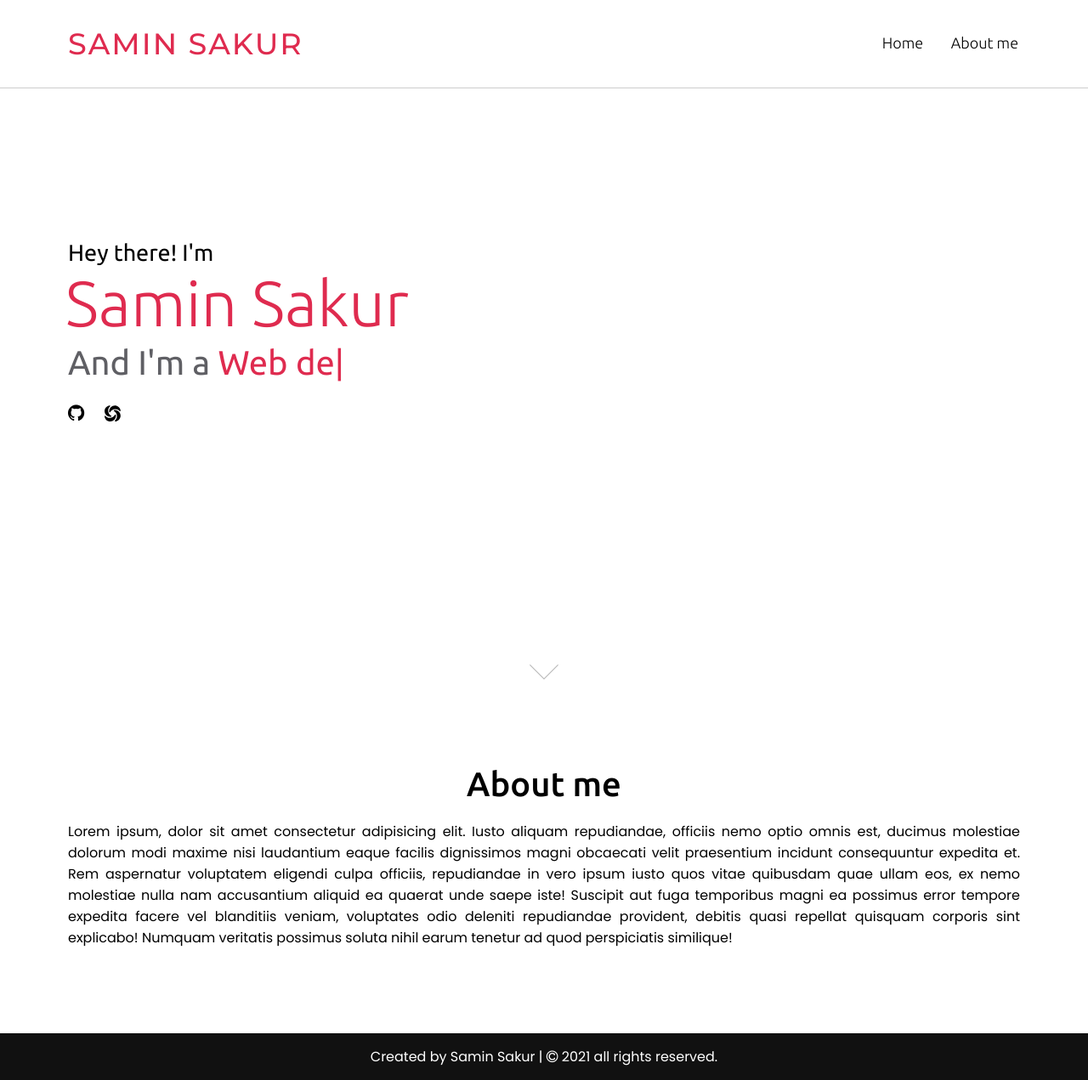
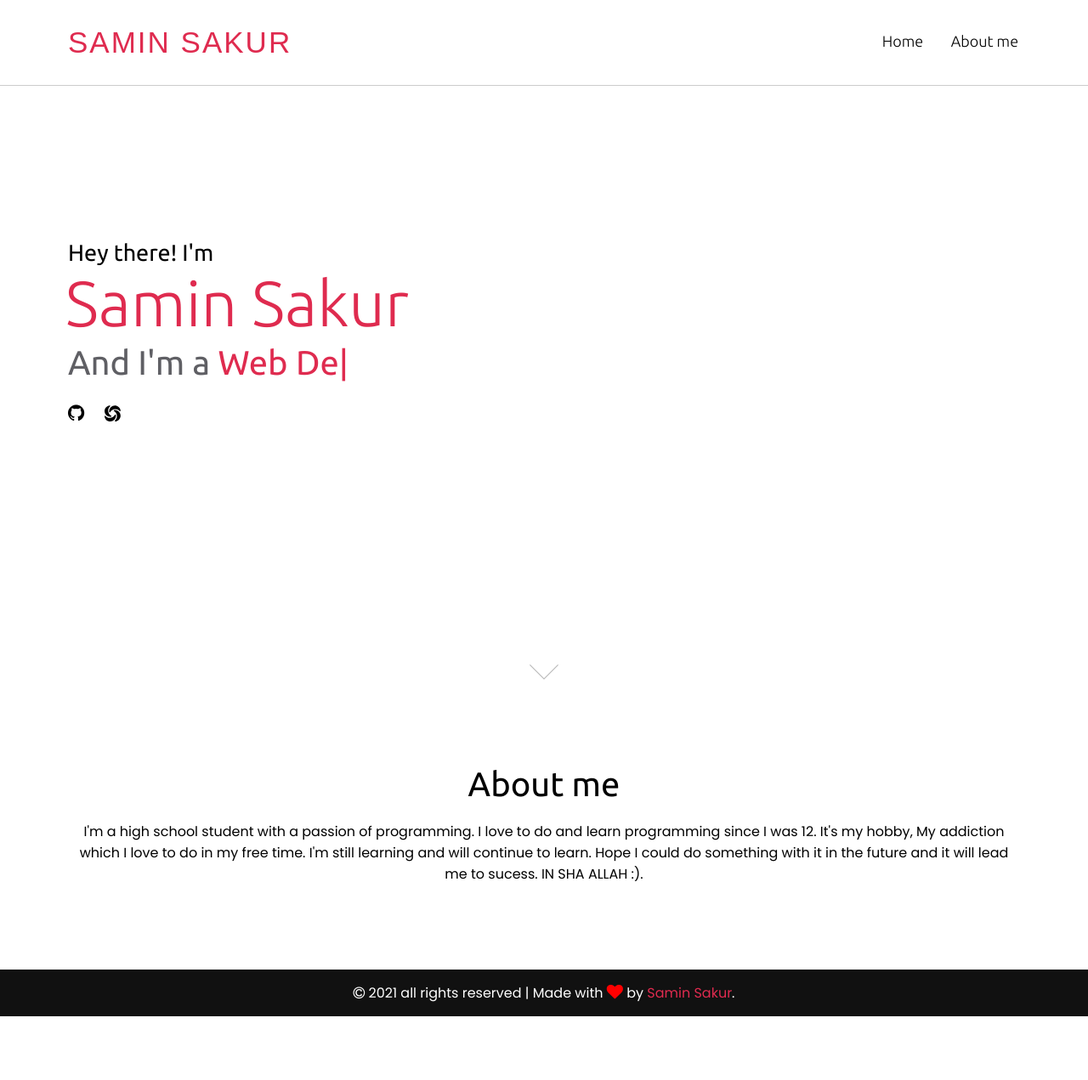
Before and after one commit to saminsakur/saminsakur.github.io, a PHP site: page / in a window 1280 px wide. Shown: the whole page at 85% size. After the commit the page ends 1196 px from the top, so only its background shows below. Run offline with PHP 8.4, Linux system fonts and the light colour scheme.

Commit message:
🚀 Updated about section text

```diff
--- a/index.html
+++ b/index.html
@@ -16,7 +16,7 @@
     <script src="https://cdn.jsdelivr.net/npm/typed.js@2.0.12"></script>
     <link rel="stylesheet"
         href="https://cdnjs.cloudflare.com/ajax/libs/OwlCarousel2/2.3.4/assets/owl.carousel.min.css" />
-    <title>Samin Sakur</title>
+    <title>Portfolio - Samin Sakur</title>
 </head>
 
 <body>
@@ -72,25 +72,18 @@
             <h2 class="title">About me</h2>
             <div class="about-content">
                 <p>
-                    Lorem ipsum, dolor sit amet consectetur adipisicing elit. Iusto
-                    aliquam repudiandae, officiis nemo optio omnis est, ducimus
-                    molestiae dolorum modi maxime nisi laudantium eaque facilis
-                    dignissimos magni obcaecati velit praesentium incidunt consequuntur
-                    expedita et. Rem aspernatur voluptatem eligendi culpa officiis,
-                    repudiandae in vero ipsum iusto quos vitae quibusdam quae ullam eos,
-                    ex nemo molestiae nulla nam accusantium aliquid ea quaerat unde
-                    saepe iste! Suscipit aut fuga temporibus magni ea possimus error
-                    tempore expedita facere vel blanditiis veniam, voluptates odio
-                    deleniti repudiandae provident, debitis quasi repellat quisquam
-                    corporis sint explicabo! Numquam veritatis possimus soluta nihil
-                    earum tenetur ad quod perspiciatis similique!
+                    I'm a high school student with a passion of programming. I love to do and learn programming since I
+                    was 12. It's my hobby, My addiction which I love to do in my free time. I'm still learning and will
+                    continue to learn. Hope I could do something with it in the future and it will lead me to sucess. IN
+                    SHA ALLAH :).
                 </p>
             </div>
         </div>
     </section>
     <!-- Footer section start -->
     <footer>
-        Created by Samin Sakur | <span class="fa fa-copyright"></span> 2021 all rights reserved.
+        <i class="fa fa-copyright"></i> 2021 all rights reserved | Made with <i class="fa fa-heart"></i> by <a
+            href="https://saminsakur.github.io" style="text-decoration: none; color: #df2b4f;">Samin Sakur</a>.
     </footer>
     <script src="./js/script.js"></script>
 </body>
--- a/js/script.js
+++ b/js/script.js
@@ -23,7 +23,7 @@ $(document).ready(function() {
 
     // typing Animation script
     var typed = new Typed(".typing", {
-        strings: ["Student", "Programmer", "Web developer"],
+        strings: ["Student", "Programmer", "Web Developer"],
         typeSpeed: 90,
         backSpeed: 100,
         loop: true
--- a/style.css
+++ b/style.css
@@ -1,9 +1,12 @@
-@import url("https://fonts.googleapis.com/css2?family=Montserrat:wght@500;600;700&family=Poppins:wght@400;500;600;700&family=Ubuntu:wght@400;500;700&display=swap");
-@import url("https://fonts.googleapis.com/css2?family=Ubuntu:wght@300&display=swap");
-* {
+@import url("https://fonts.googleapis.com/css2?family=Poppins:wght@100;200;300;400;500;700&family=Ubuntu:wght@300;400;700&display=swap");
+*,
+::after,
+::before {
   margin: 0;
   padding: 0;
   box-sizing: border-box;
+  -webkit-box-sizing: border-box;
+  -moz-box-sizing: border-box;
 }
 
 html {
@@ -140,17 +143,18 @@ header h1 {
 
 /* Style links */
 
-.home a.sl-link, .home a.gh-link {
+.home a.sl-link,
+.home a.gh-link {
   text-decoration: none;
 }
 
-.home ul.links{
+.home ul.links {
   list-style: none;
   padding: 20px 0;
   display: flex;
 }
 
-.home i.github-icon{
+.home i.github-icon {
   color: #000;
   font-size: 1.4rem;
   padding-right: 1.5rem;
@@ -160,14 +164,14 @@ header h1 {
   color: #171515;
 }
 
-.home a.sl-link img.sl-icon{
+.home a.sl-link img.sl-icon {
   height: 1.2rem;
   width: 1.2rem;
   vertical-align: middle;
   margin-right: 1.5rem;
 }
 
-.home .links .sololearn-link-container{
+.home .links .sololearn-link-container {
   position: relative;
   display: inline-block;
 }
@@ -177,11 +181,11 @@ header h1 {
   vertical-align: middle;
 }
 
-.home .sl-link:hover img.sl-icon{
+.home .sl-link:hover img.sl-icon {
   display: none;
 }
 
-.home .sl-link .sl-icon-hover{
+.home .sl-link .sl-icon-hover {
   display: none;
   position: absolute;
   top: 2px;
@@ -272,7 +276,7 @@ section {
 }
 
 .about .about-content p {
-  text-align: justify;
+  text-align: center;
 }
 
 /* Footer section styling */
@@ -283,8 +287,14 @@ footer {
   color: #fff;
   text-align: center;
   font-family: "Poppins", sans-serif;
+  text-align: center;
 }
 
+footer .fa-heart {
+  color: red;
+  font-size: 1.2rem;
+  display: inline-block;
+}
 /* styling cursor */
 
 .cursor {
```
